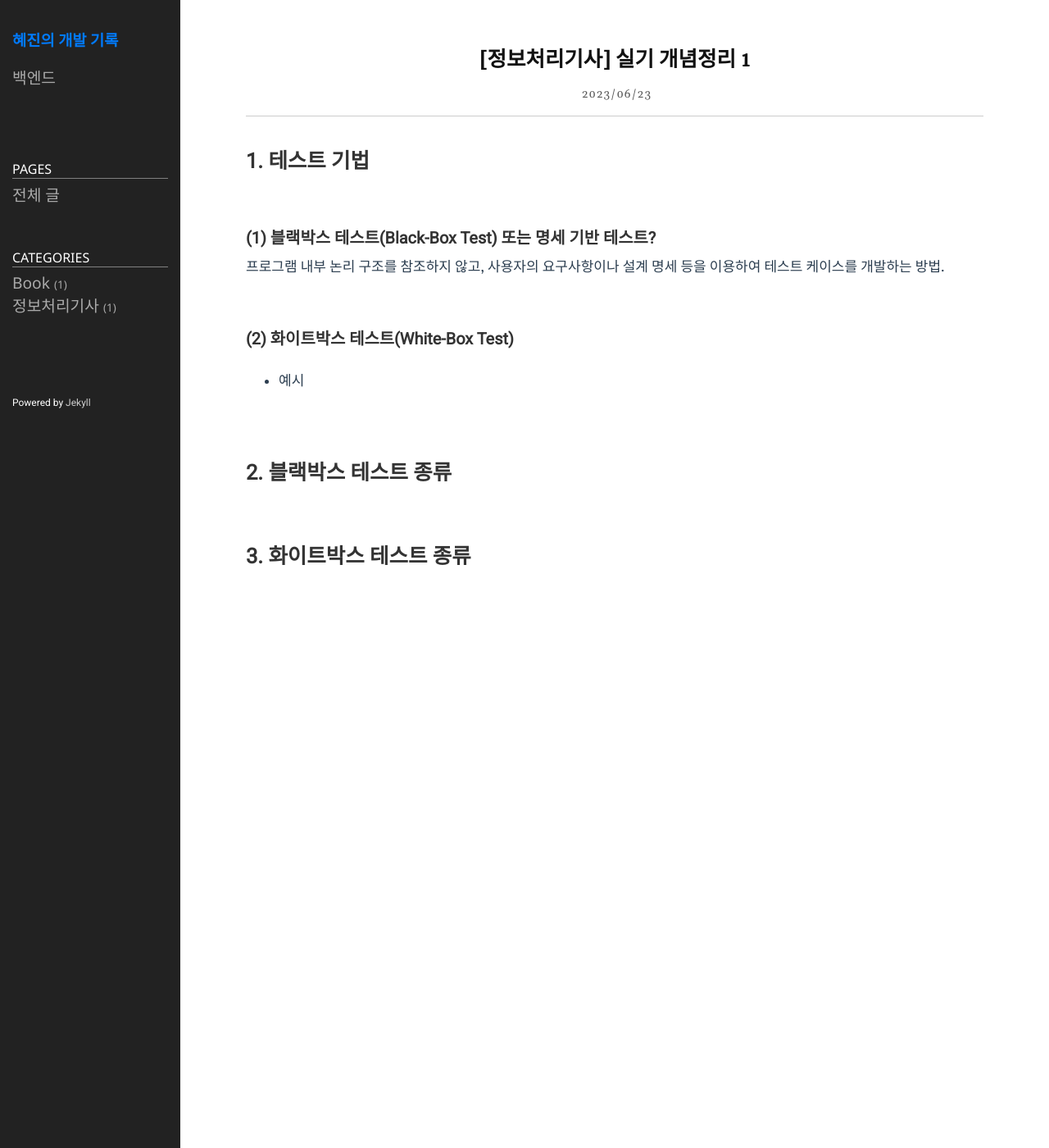
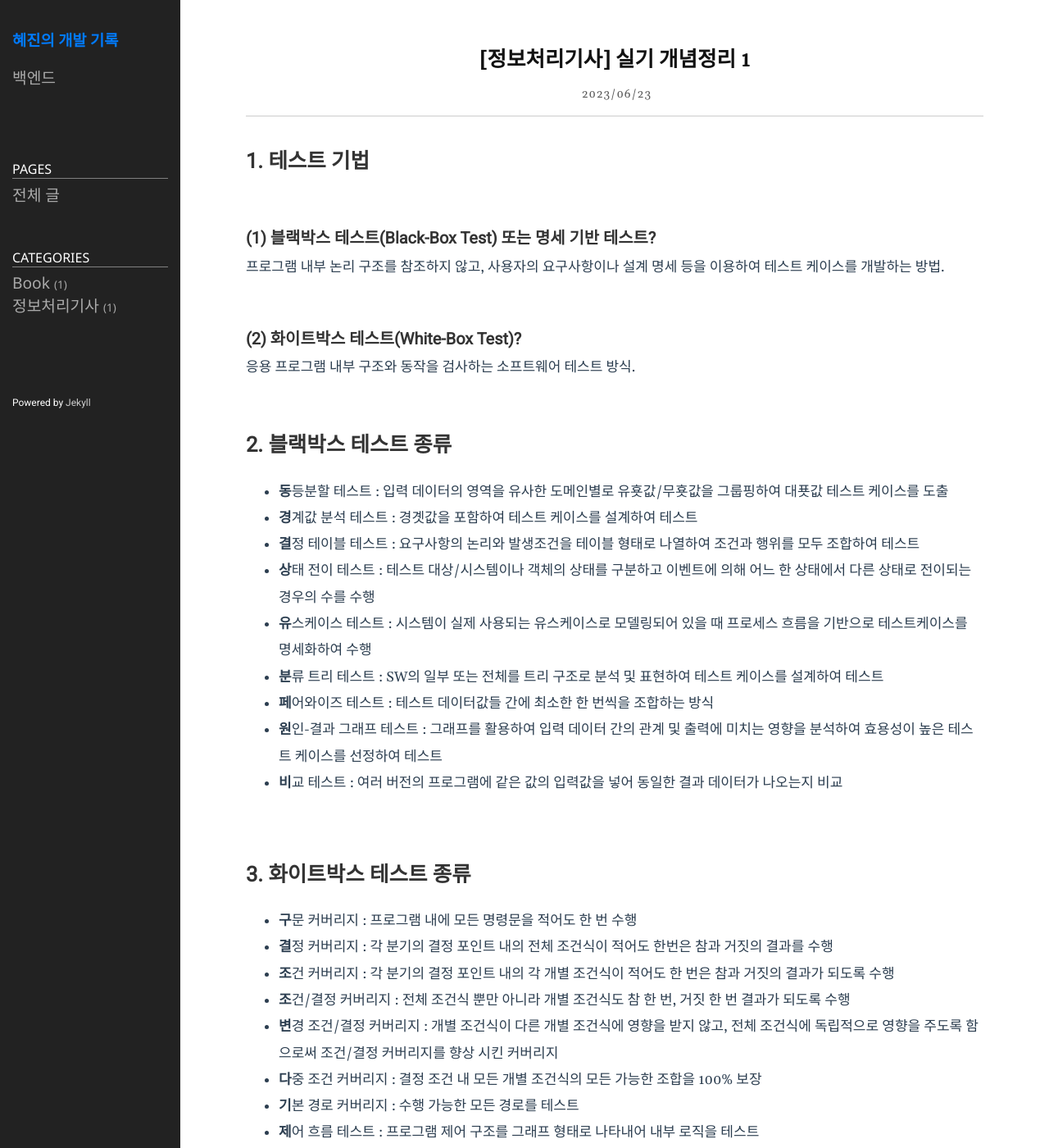
Before and after one commit to hyejinyoon20010716/hyejinyoon20010716.github.io, a Jekyll site: the page built from _posts/2023-06-23-post2.md, in a window 1280 px wide and 1400 px high. Shown: the whole window at 82% size. Built offline with Jekyll 4.4.1, drawn with Linux system fonts in a browser that asks for light colours; some of the changed text lies outside the part shown.

Commit message:
post2 commit

```diff
--- a/_posts/2023-06-23-post2.md
+++ b/_posts/2023-06-23-post2.md
@@ -13,13 +13,31 @@ category: 정보처리기사
 
 <br>
 
-### (2) 화이트박스 테스트(White-Box Test)
-- 예시
+### (2) 화이트박스 테스트(White-Box Test)?
+응용 프로그램 내부 구조와 동작을 검사하는 소프트웨어 테스트 방식.
 
 <br>
 
 # 2. 블랙박스 테스트 종류
+- **동**등분할 테스트 : 입력 데이터의 영역을 유사한 도메인별로 유횻값/무횻값을 그룹핑하여 대푯값 테스트 케이스를 도출
+- **경**계값 분석 테스트 : 경곗값을 포함하여 테스트 케이스를 설계하여 테스트
+- **결**정 테이블 테스트 : 요구사항의 논리와 발생조건을 테이블 형태로 나열하여 조건과 행위를 모두 조합하여 테스트
+- **상**태 전이 테스트 : 테스트 대상/시스템이나 객체의 상태를 구분하고 이벤트에 의해 어느 한 상태에서 다른 상태로 전이되는 경우의 수를 수행
+- **유**스케이스 테스트 : 시스템이 실제 사용되는 유스케이스로 모델링되어 있을 때 프로세스 흐름을 기반으로 테스트케이스를 명세화하여 수행
+- **분**류 트리 테스트 : SW의 일부 또는 전체를 트리 구조로 분석 및 표현하여 테스트 케이스를 설계하여 테스트
+- **페**어와이즈 테스트 : 테스트 데이터값들 간에 최소한 한 번씩을 조합하는 방식
+- **원**인-결과 그래프 테스트 : 그래프를 활용하여 입력 데이터 간의 관계 및 출력에 미치는 영향을 분석하여 효용성이 높은 테스트 케이스를 선정하여 테스트
+- **비**교 테스트 : 여러 버전의 프로그램에 같은 값의 입력값을 넣어 동일한 결과 데이터가 나오는지 비교
 
 <br>
 
 # 3. 화이트박스 테스트 종류
+- **구**문 커버리지 : 프로그램 내에 모든 명령문을 적어도 한 번 수행
+- **결**정 커버리지 : 각 분기의 결정 포인트 내의 전체 조건식이 적어도 한번은 참과 거짓의 결과를 수행
+- **조**건 커버리지 : 각 분기의 결정 포인트 내의 각 개별 조건식이 적어도 한 번은 참과 거짓의 결과가 되도록 수행
+- **조**건/결정 커버리지 : 전체 조건식 뿐만 아니라 개별 조건식도 참 한 번, 거짓 한 번 결과가 되도록 수행
+- **변**경 조건/결정 커버리지 : 개별 조건식이 다른 개별 조건식에 영향을 받지 않고, 전체 조건식에 독립적으로 영향을 주도록 함으로써 조건/결정 커버리지를 향상 시킨 커버리지
+- **다**중 조건 커버리지 : 결정 조건 내 모든 개별 조건식의 모든 가능한 조합을 100% 보장
+- **기**본 경로 커버리지 : 수행 가능한 모든 경로를 테스트
+- **제**어 흐름 테스트 : 프로그램 제어 구조를 그래프 형태로 나타내어 내부 로직을 테스트
+- **데**이터 흐름 테스트 : 제어 흐름 그래프에 데이터 사용 현황을 추가한 그래프를 통해 테스트
```
